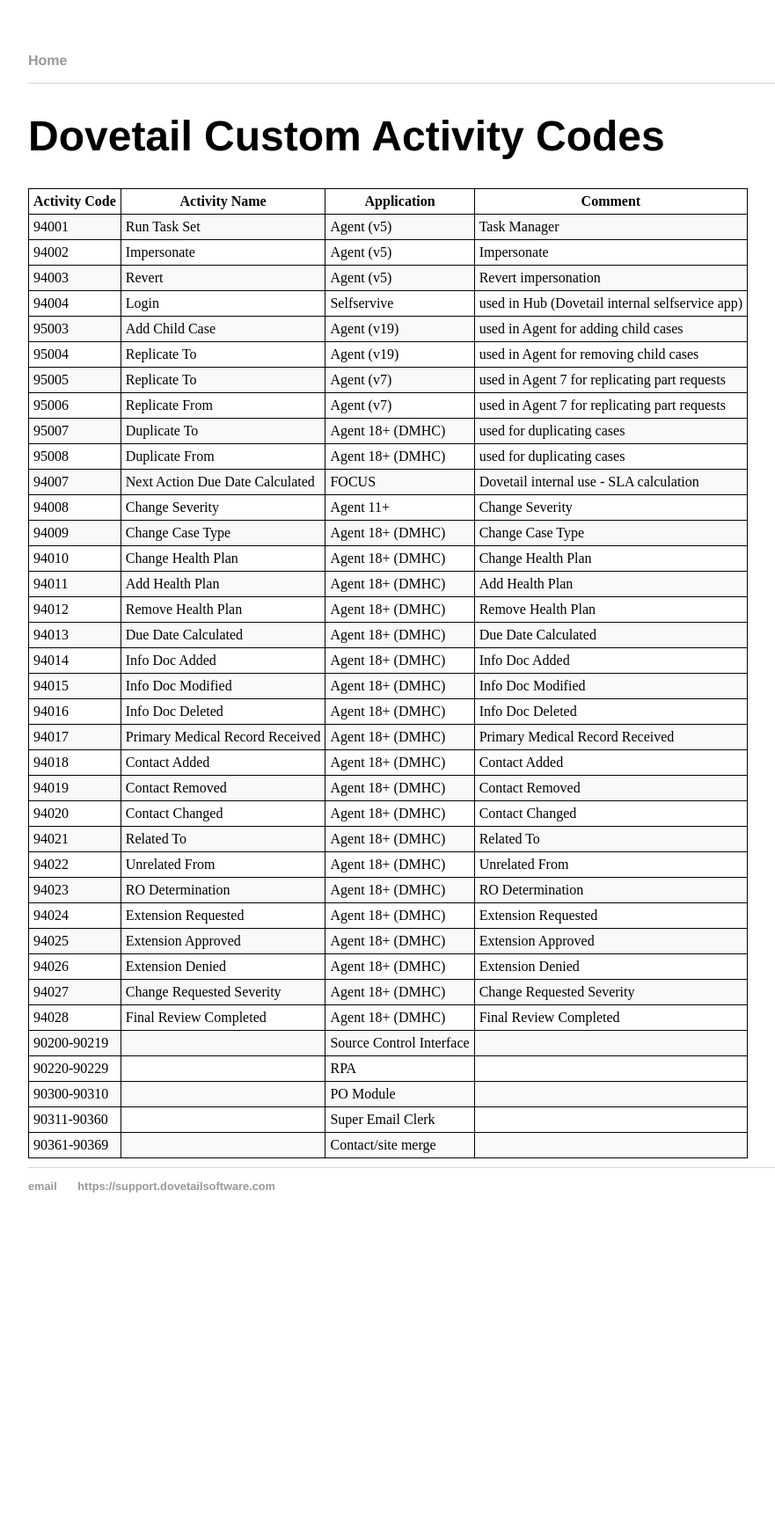
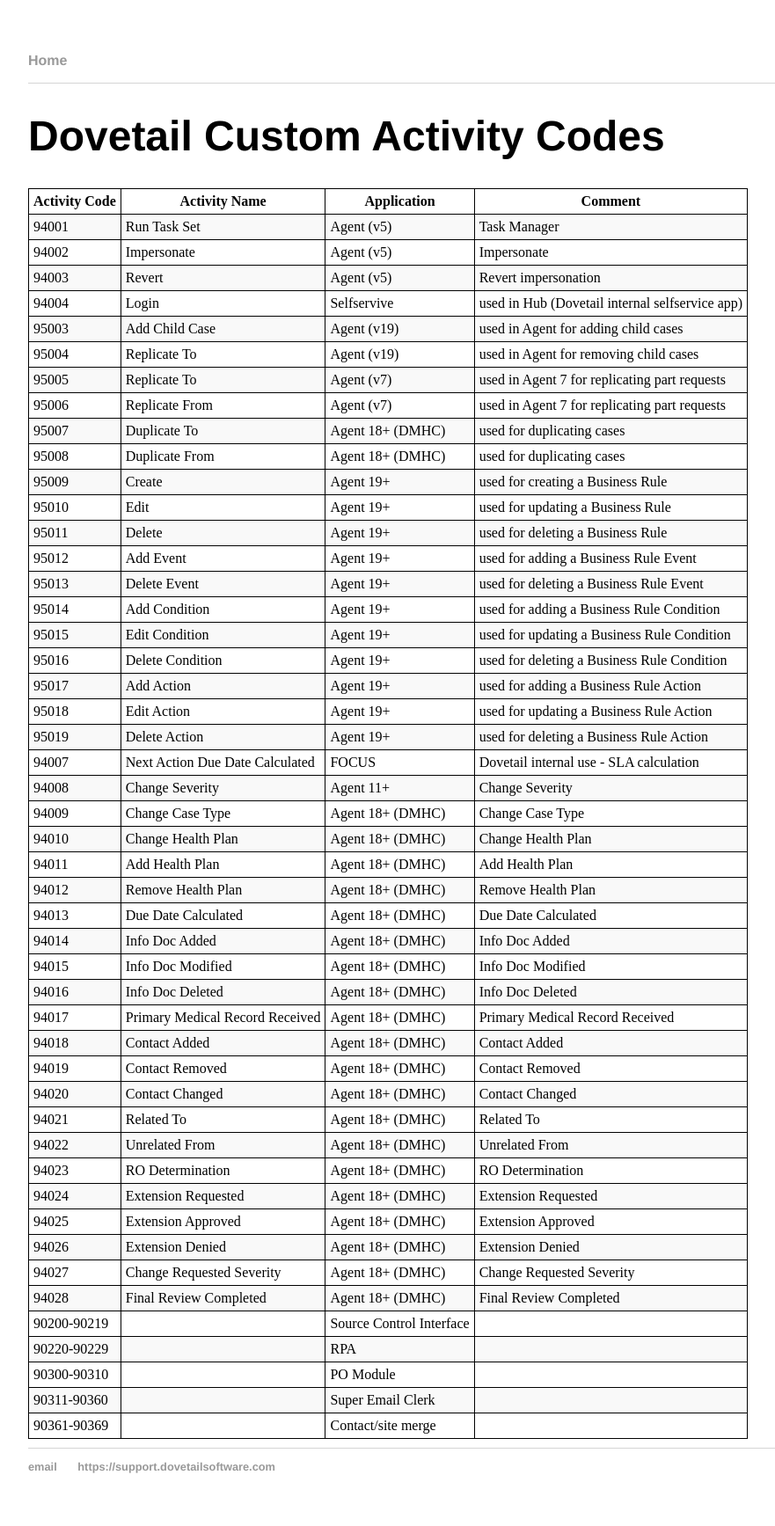
Before and after one commit to DovetailSoftware/dovetail-defined, a Jekyll site: the page built from pages/activity-codes.md, in a window 1280 px wide. Shown: the whole page at 88% size, without its empty margins (160-1041 px from the left). Built offline with Jekyll 4.4.1, drawn with Linux system fonts in a browser that asks for light colours; before the commit the page ends 1416 px from its top, so only the background shows below that.

Commit message:
Update activity-codes.md

```diff
--- a/pages/activity-codes.md
+++ b/pages/activity-codes.md
@@ -18,6 +18,17 @@
 | 95006 | Replicate From | Agent (v7)  | used in Agent 7 for replicating part requests|
 | 95007 | Duplicate To | Agent 18+ (DMHC) | used for duplicating cases|
 | 95008 | Duplicate From | Agent 18+ (DMHC) | used for duplicating cases|
+| 95009 | Create | Agent 19+ | used for creating a Business Rule |
+| 95010 | Edit | Agent 19+ | used for updating a Business Rule |
+| 95011 | Delete | Agent 19+ | used for deleting a Business Rule |
+| 95012 | Add Event | Agent 19+ | used for adding a Business Rule Event |
+| 95013 | Delete Event | Agent 19+ | used for deleting a Business Rule Event |
+| 95014 | Add Condition | Agent 19+ | used for adding a Business Rule Condition |
+| 95015 | Edit Condition | Agent 19+ | used for updating a Business Rule Condition |
+| 95016 | Delete Condition | Agent 19+ | used for deleting a Business Rule Condition |
+| 95017 | Add Action | Agent 19+ | used for adding a Business Rule Action |
+| 95018 | Edit Action | Agent 19+ | used for updating a Business Rule Action |
+| 95019 | Delete Action | Agent 19+ | used for deleting a Business Rule Action |
 | 94007 | Next Action Due Date Calculated | FOCUS | Dovetail internal use - SLA calculation |
 | 94008 | Change Severity | Agent 11+   | Change Severity |
 | 94009 | Change Case Type | Agent 18+ (DMHC)   | Change Case Type |
```
